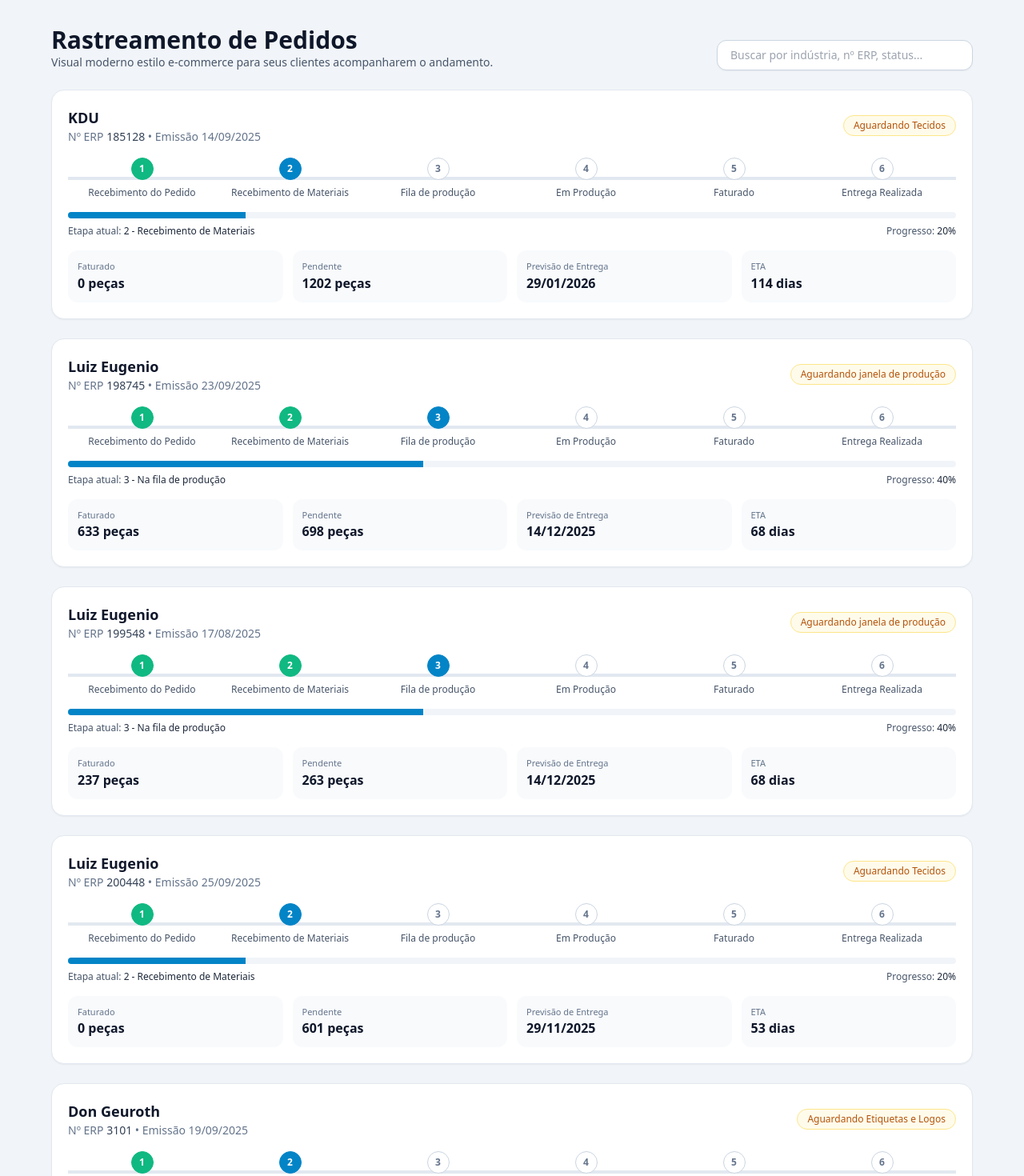
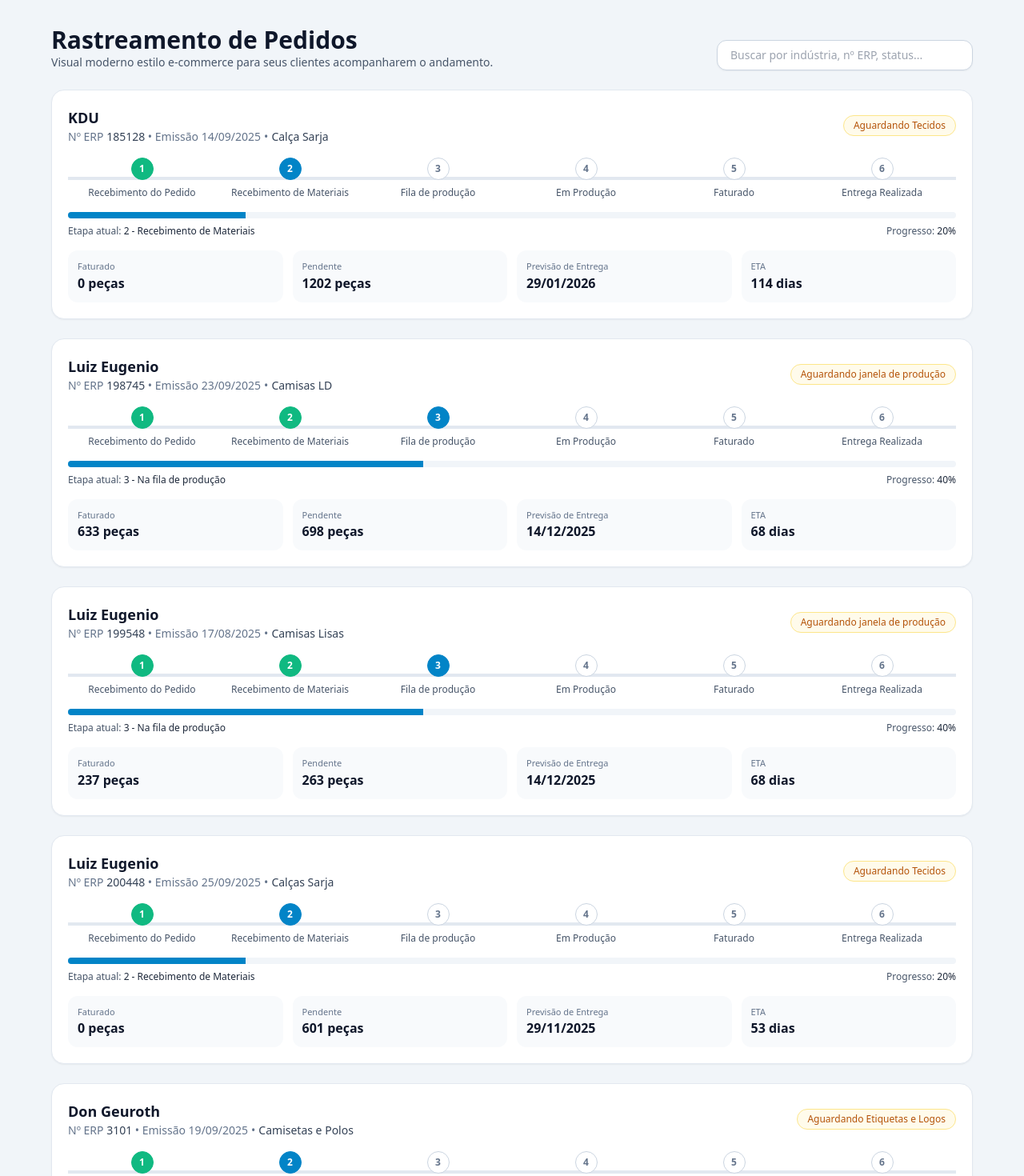
Before and after one commit to andersonpiresme/rastreamento-pedidos, a React (Vite) app: page / in a window 1280 px wide. Shown: the top 1470 px of the page at 80% size. Built offline with nearby package versions, Linux system fonts and the light colour scheme.

Commit message:
Produtos movidos para cabeçalho do card

```diff
--- a/src/App.jsx
+++ b/src/App.jsx
@@ -43,6 +43,7 @@ const SAMPLE = [
     previsaoEntrega: "2026-01-30",
     etapa: "2 - Recebimento de Materiais",
     status: "Aguardando Tecidos",
+    produtos: "Calça Sarja"
   },
   {
     industria: "Luiz Eugenio",
@@ -53,6 +54,7 @@ const SAMPLE = [
     previsaoEntrega: "2025-12-15",
     etapa: "3 - Na fila de produção",
     status: "Aguardando janela de produção",
+    produtos: "Camisas LD"
   },
   {
     industria: "Luiz Eugenio",
@@ -63,6 +65,7 @@ const SAMPLE = [
     previsaoEntrega: "2025-12-15",
     etapa: "3 - Na fila de produção",
     status: "Aguardando janela de produção",
+    produtos: "Camisas Lisas"
   },
   {
     industria: "Luiz Eugenio",
@@ -73,6 +76,7 @@ const SAMPLE = [
     previsaoEntrega: "2025-11-30",
     etapa: "2 - Recebimento de Materiais",
     status: "Aguardando Tecidos",
+    produtos: "Calças Sarja"
   },
   {
     industria: "Don Geuroth",
@@ -83,6 +87,7 @@ const SAMPLE = [
     previsaoEntrega: "2025-10-25",
     etapa: "2 - Recebimento de Materiais",
     status: "Aguardando Etiquetas e Logos",
+    produtos: "Camisetas e Polos"
   },
 ];
 
@@ -129,7 +134,17 @@ function OrderCard({ o }) {
     <div className="flex flex-col sm:flex-row sm:items-center sm:justify-between gap-3">
       <div>
         <div className="text-slate-900 font-semibold text-lg">{o.industria}</div>
-          <div className="text-slate-500 text-sm">Nº ERP <span className="font-medium text-slate-700">{o.numeroERP}</span> • Emissão {formatDate(o.dataEmissao)}</div>
+        <div className="text-slate-500 text-sm flex flex-wrap items-center gap-1">
+          <span>
+            Nº ERP <span className="font-medium text-slate-700">{o.numeroERP}</span> • Emissão {formatDate(o.dataEmissao)}
+          </span>
+          {o.produtos && (
+            <>
+              <span>•</span>
+              <span className="font-medium text-slate-700">{o.produtos}</span>
+            </>
+          )}
+        </div>
       </div>
       <div className={`px-3 py-1 rounded-full text-xs border ${tone}`}>{o.status}</div>
     </div>
```
Lines whose indentation alone changed are shown as unchanged.
